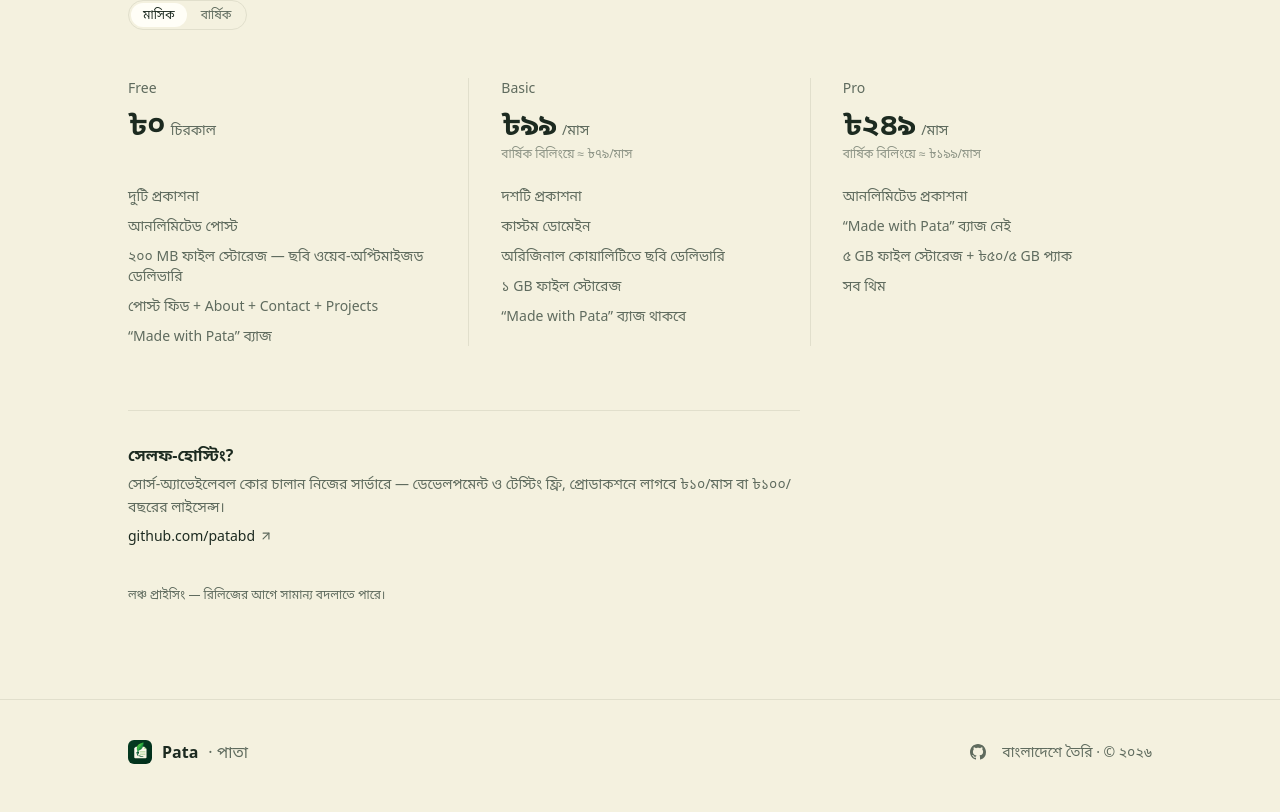
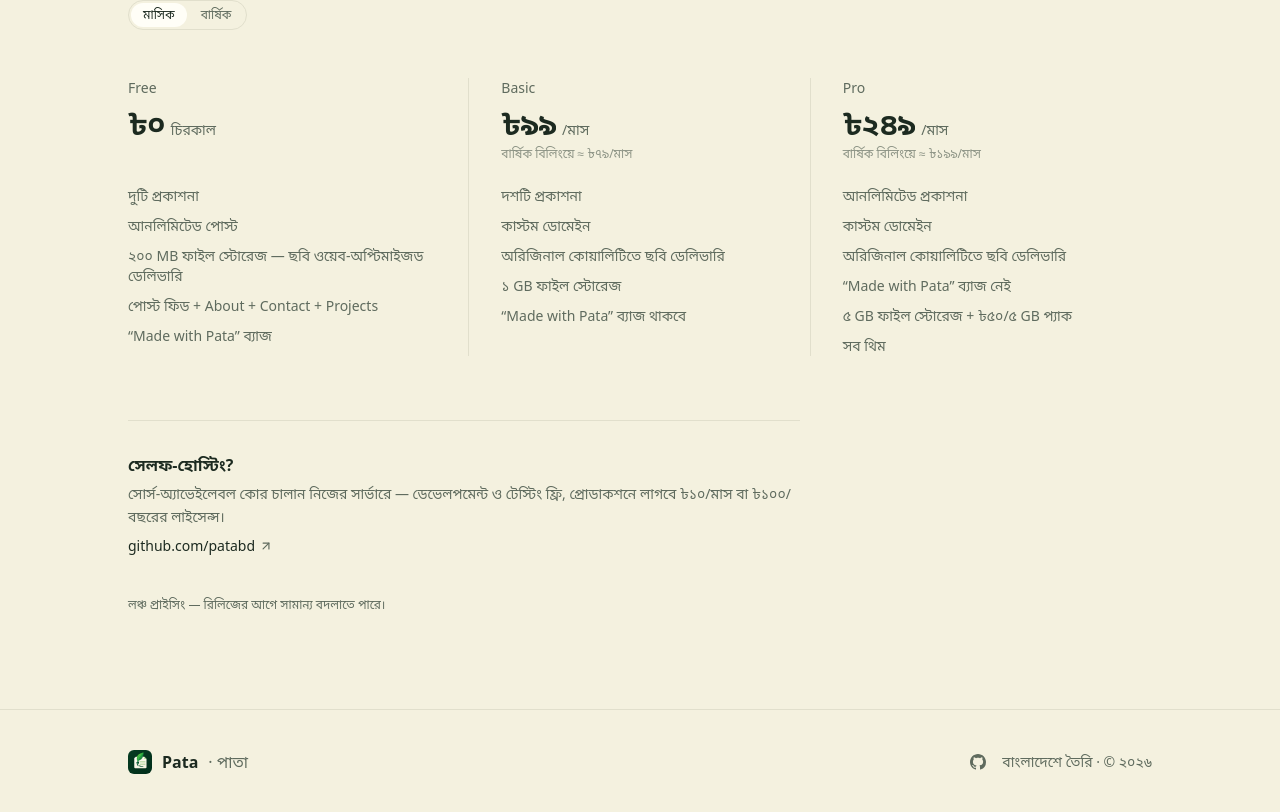
Before and after one commit to patabd/landing-page, a React (Vite) app: page / in a window 1280 px wide. Shown: the part 2126-2938 px from the top of the page. Built offline with nearby package versions, Linux system fonts and the light colour scheme; a web font is replaced by a local one.

Commit message:
Pro plan lists custom domain + original-quality photo delivery (like Basic)

```diff
--- a/src/i18n/content.ts
+++ b/src/i18n/content.ts
@@ -164,6 +164,8 @@ export const content: Record<Locale, SiteContent> = {
           },
           features: [
             "আনলিমিটেড প্রকাশনা",
+            "কাস্টম ডোমেইন",
+            "অরিজিনাল কোয়ালিটিতে ছবি ডেলিভারি",
             "“Made with Pata” ব্যাজ নেই",
             "৫ GB ফাইল স্টোরেজ + ৳৫০/৫ GB প্যাক",
             "সব থিম",
@@ -296,6 +298,8 @@ export const content: Record<Locale, SiteContent> = {
           },
           features: [
             "Unlimited publications",
+            "Custom domain",
+            "Original-quality photo delivery",
             "No “Made with Pata” badge",
             "5 GB file storage + ৳50/5 GB packs",
             "All themes",
```
